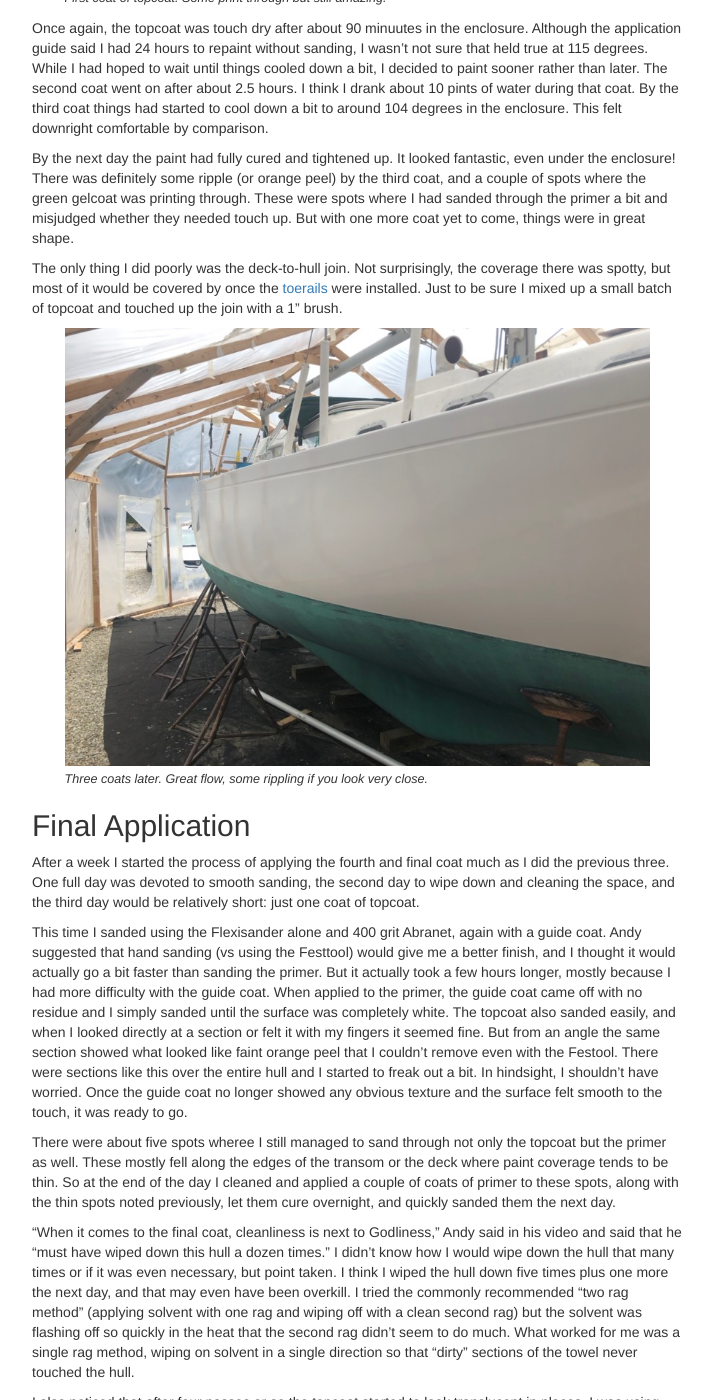
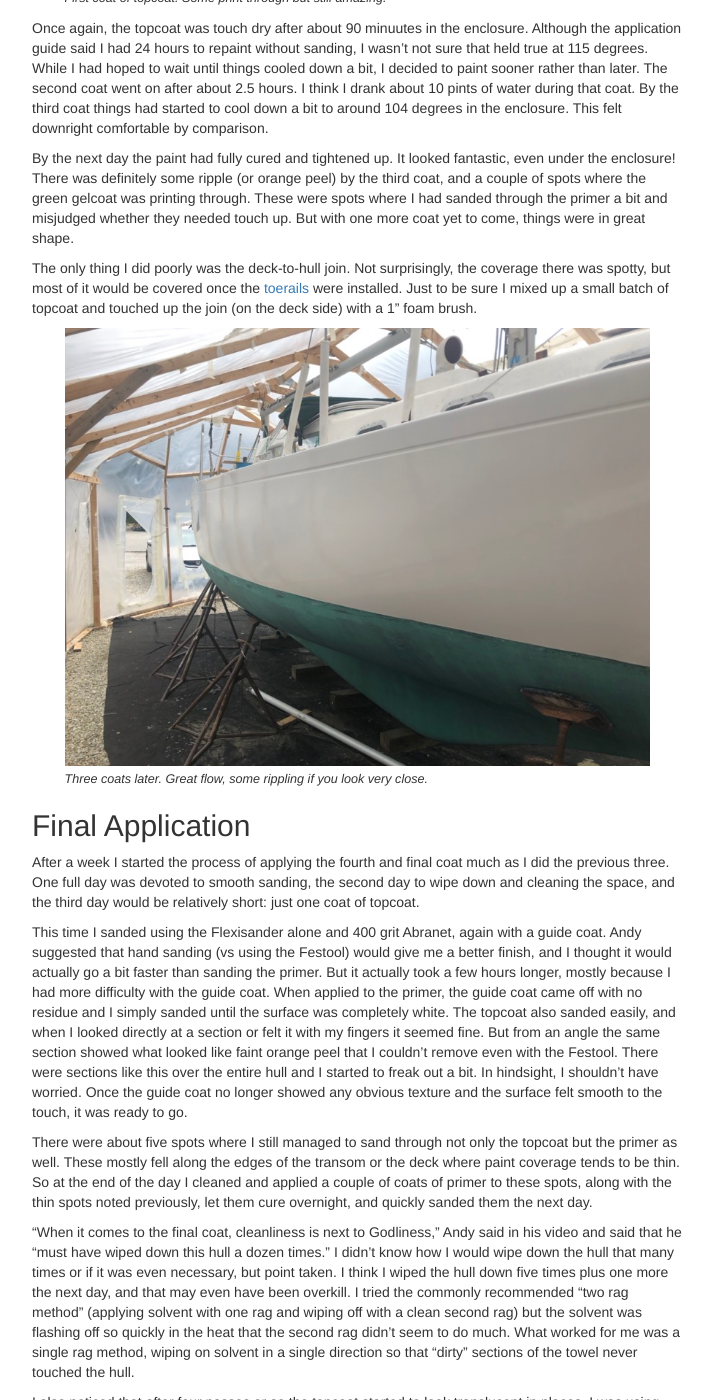
Before and after one commit to tgherzog/boatworks, a Jekyll site: the page built from projects/hull/_posts/2021-06-07-topcoats.md, in a window 1280 px wide and 1400 px high, scrolled down 1793 px. Shown: the whole window, without its empty margins (283-996 px from the left). Built offline with Jekyll 4.4.1, drawn with Linux system fonts in a browser that asks for light colours; some of the changed text lies outside the part shown.

Commit message:
Edits and typos

```diff
--- a/projects/hull/_posts/2021-06-07-topcoats.md
+++ b/projects/hull/_posts/2021-06-07-topcoats.md
@@ -94,8 +94,8 @@ gelcoat was printing through. These were spots where I had sanded through the pr
 whether they needed touch up. But with one more coat yet to come, things were in great shape.
 
 The only thing I did poorly was the deck-to-hull join. Not surprisingly, the coverage there was spotty,
-but most of it would be covered by once the [toerails](../toerails/2018-11-18-overview.html) were
-installed. Just to be sure I mixed up a small batch of topcoat and touched up the join with a 1" brush.
+but most of it would be covered once the [toerails](../toerails/2018-11-18-overview.html) were
+installed. Just to be sure I mixed up a small batch of topcoat and touched up the join (on the deck side) with a 1" foam brush.
 
 ![Third coat of topcoat](images/topcoat-three-web.jpg "Three coats later. Great flow, some rippling if you look very close.")
 
@@ -106,7 +106,7 @@ One full day was devoted to smooth sanding, the second day to wipe down and clea
 third day would be relatively short: just one coat of topcoat.
 
 This time I sanded using the Flexisander alone and 400 grit Abranet, again with a guide coat. Andy suggested
-that hand sanding (vs using the Festtool) would give me a better finish, and I thought it would actually go
+that hand sanding (vs using the Festool) would give me a better finish, and I thought it would actually go
 a bit faster than sanding the primer. But it actually took a few hours longer, mostly because I had more
 difficulty with the guide coat. When applied to the primer, the guide coat came off with no residue and I
 simply sanded until the surface was completely white. The topcoat also sanded easily, and when I looked
@@ -116,7 +116,7 @@ There were sections like this over the entire hull and I started to freak out a
 I shouldn't have worried. Once the guide coat no longer showed any obvious texture and the surface felt smooth
 to the touch, it was ready to go.
 
-There were about five spots wheree I still managed to sand through not only the topcoat but the primer as well.
+There were about five spots where I still managed to sand through not only the topcoat but the primer as well.
 These mostly fell along the edges of the transom or the deck where paint coverage tends to be thin. So
 at the end of the day I cleaned and applied a couple of coats of primer to these spots, along with the thin
 spots noted previously, let them cure overnight, and quickly sanded them the next day.
```
Also changed, not shown: other parts of projects/hull/_posts/2021-06-07-topcoats.md (+4 -4 lines).
